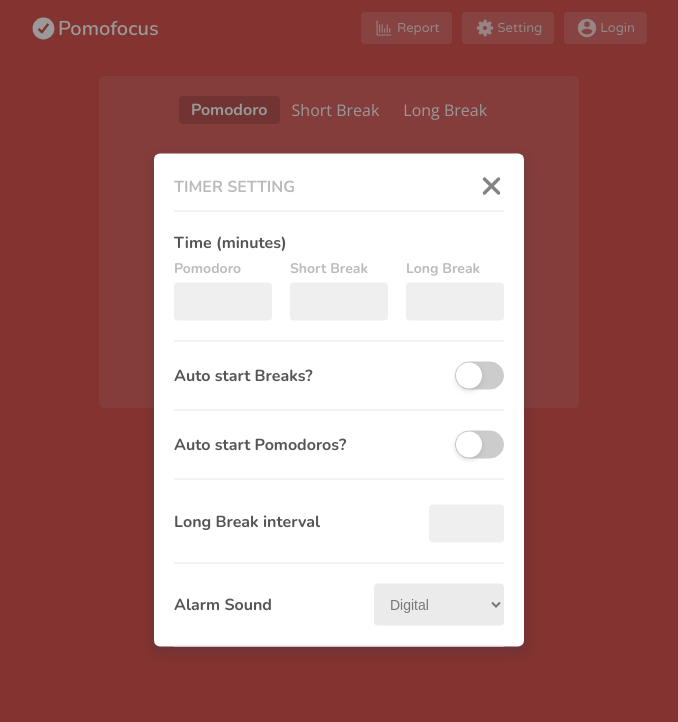
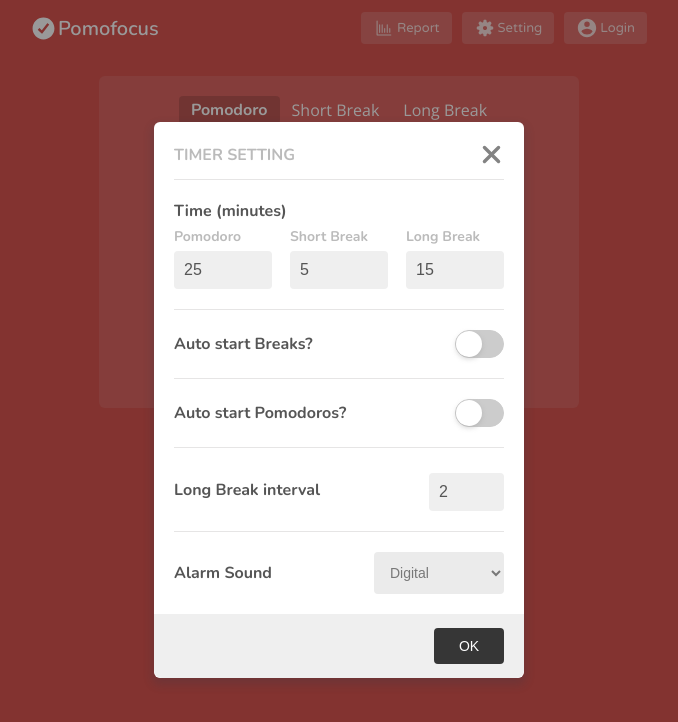
Before and after one commit to bekbolsun22/pomodoro, a React app: page / in a window 1280 px wide. Both pictures are taken after a click on the button "Setting". Shown: the top 722 px of the page, without its empty margins (301-979 px from the left). Built offline with nearby package versions, Linux system fonts and the light colour scheme.

Commit message:
add useTimer custom hook

```diff
--- a/src/components/timer/TimerDisplay.jsx
+++ b/src/components/timer/TimerDisplay.jsx
@@ -1,7 +1,6 @@
 import React from 'react'
 import styled from '@emotion/styled'
-import { useDispatch, useSelector } from 'react-redux'
-import { modeActions } from '../../store/modeSlice'
+import { useSelector } from 'react-redux'
 import { TimerOption } from './TimerOption'
 import { Button } from '../UI/Button'
 import { modeTimerSettings } from '../../utils/constants/general'
@@ -12,13 +11,13 @@
    { mode: 'Long Break', stage: 2 },
 ]
 
-export const TimerDisplay = () => {
+export const TimerDisplay = ({
+   onSwitchModeStage,
+   minutes,
+   seconds,
+   onToggleTimerTicking,
+}) => {
    const stage = useSelector((state) => state.mode.stage)
-   const dispath = useDispatch()
-
-   const switchModeStageHandler = (stage) => {
-      dispath(modeActions.switchModeStage(stage))
-   }
    return (
       <TimerDisplayBlock>
          <TimerBlock>
@@ -29,13 +28,20 @@
                      isActive={option.stage === stage}
                      mode={option.mode}
                      stage={option.stage}
-                     onSwitchMode={switchModeStageHandler}
+                     onSwitchMode={onSwitchModeStage}
                   />
                ))}
             </Options>
-            <Timer>25:00</Timer>
+            <Timer>
+               {minutes}:
+               {
+                  `${
+                     seconds % 60 > 9 ? seconds % 60 : `0${seconds % 60}`
+                  }`.split('.')[0]
+               }
+            </Timer>
             <StartTimerButton color={modeTimerSettings[stage].color}>
-               <Button>START</Button>
+               <Button onClick={onToggleTimerTicking}>START</Button>
             </StartTimerButton>
          </TimerBlock>
          <CountOfTimerLoop>#1</CountOfTimerLoop>
--- a/src/components/timer/TimerSetting.jsx
+++ b/src/components/timer/TimerSetting.jsx
@@ -4,7 +4,19 @@
 import close from '../../assets/icons/x.svg'
 import { Input } from '../UI/Input'
 
-export const TimerSetting = ({ onChangeVisible }) => {
+export const TimerSetting = ({
+   onChangeVisible,
+   settingValues,
+   onChangeSettingValues,
+   isAutoStarts,
+   onChangeAutoStart,
+   onUpdateSettings,
+}) => {
+   const { pomodoro, shortBreak, longBreak, longBreakInterval } = settingValues
+   const { isAutoStartBreaks, isAutoStartPomodoros } = isAutoStarts
+   const isDisabled = Object.values(settingValues).some(
+      (setting) => setting <= 0
+   )
    return (
       <Modal>
          <SettingBlock>
@@ -27,6 +39,9 @@
                         borderRds="4px"
                         fontSize="16px"
                         color="rgb(85, 85, 85)"
+                        name="pomodoro"
+                        onChange={onChangeSettingValues}
+                        value={pomodoro}
                      />
                   </InputBlock>
                   <InputBlock>
@@ -40,6 +55,9 @@
                         borderRds="4px"
                         fontSize="16px"
                         color="rgb(85, 85, 85)"
+                        name="shortBreak"
+                        onChange={onChangeSettingValues}
+                        value={shortBreak}
                      />
                   </InputBlock>
                   <InputBlock>
@@ -53,26 +71,39 @@
                         borderRds="4px"
                         fontSize="16px"
                         color="rgb(85, 85, 85)"
+                        name="longBreak"
+                        onChange={onChangeSettingValues}
+                        value={longBreak}
                      />
                   </InputBlock>
                </InputWrapper>
             </SettingInputs>
 
-            <AdvancedSettingsWrapper>
+            <AdvancedSettingsWrapper borderBottom>
                <SettingLabel>Auto start Breaks?</SettingLabel>
                <AutoStartCheckbox>
-                  <input type="checkbox" />
+                  <input
+                     type="checkbox"
+                     name="isAutoStartBreaks"
+                     onChange={onChangeAutoStart}
+                     checked={isAutoStartBreaks}
+                  />
                   <span />
                </AutoStartCheckbox>
             </AdvancedSettingsWrapper>
-            <AdvancedSettingsWrapper>
+            <AdvancedSettingsWrapper borderBottom>
                <SettingLabel>Auto start Pomodoros?</SettingLabel>
                <AutoStartCheckbox>
-                  <input type="checkbox" />
+                  <input
+                     type="checkbox"
+                     name="isAutoStartPomodoros"
+                     onChange={onChangeAutoStart}
+                     checked={isAutoStartPomodoros}
+                  />
                   <span />
                </AutoStartCheckbox>
             </AdvancedSettingsWrapper>
-            <AdvancedSettingsWrapper>
+            <AdvancedSettingsWrapper borderBottom>
                <SettingLabel>Long Break interval</SettingLabel>
                <LongBreakIntervalInputWrapper>
                   <Input
@@ -84,6 +115,9 @@
                      borderRds="4px"
                      fontSize="16px"
                      color="rgb(85, 85, 85)"
+                     name="longBreakInterval"
+                     onChange={onChangeSettingValues}
+                     value={longBreakInterval}
                   />
                </LongBreakIntervalInputWrapper>
             </AdvancedSettingsWrapper>
@@ -100,6 +134,11 @@
                </AlarmSoundSelectWrapper>
             </AdvancedSettingsWrapper>
          </SettingBlock>
+         <SaveSettingButtonWrapper>
+            <button onClick={onUpdateSettings} disabled={isDisabled}>
+               OK
+            </button>
+         </SaveSettingButtonWrapper>
       </Modal>
    )
 }
@@ -108,7 +147,6 @@
    padding: 20px 20px 0px;
    font-family: 'Nunito', sans-serif;
 `
-
 const SettingTop = styled.div`
    display: flex;
    justify-content: space-between;
@@ -133,7 +171,6 @@
    font-weight: bold;
    font-size: 16px;
 `
-
 const SettingInputs = styled.div`
    padding: 20px 0;
    border-block: 1px solid #e6e5e5;
@@ -144,21 +181,19 @@
    justify-content: space-between;
    margin-top: 5px;
 `
-
 const InputBlock = styled.div`
    display: flex;
    flex-direction: column;
    width: 98px;
 `
-
 const AdvancedSettingsWrapper = styled.div`
    display: flex;
    align-items: center;
    justify-content: space-between;
    padding: 20px 0;
-   border-bottom: 1px solid #e6e5e5;
+   border-bottom: ${({ borderBottom }) =>
+      borderBottom ? '1px solid #e6e5e5' : 's'};
 `
-
 const AutoStartCheckbox = styled.label`
    font-size: 17px;
    position: relative;
@@ -203,7 +238,6 @@
       transition: 0.4s;
    }
 `
-
 const LongBreakIntervalInputWrapper = styled.div`
    width: 75px;
 `
@@ -221,3 +255,28 @@
       border: none;
    }
 `
+const SaveSettingButtonWrapper = styled.div`
+   padding: 14px 20px;
+   text-align: right;
+   border-bottom-left-radius: 8px;
+   border-bottom-right-radius: 8px;
+   background-color: rgb(239, 239, 239);
+   & button {
+      border-radius: 4px;
+      cursor: pointer;
+      color: white;
+      opacity: 0.9;
+      font-size: 14px;
+      padding: 8px 12px;
+      width: 70px;
+      background-color: rgb(34, 34, 34);
+      border: 2px solid rgb(34, 34, 34);
+      &:hover {
+         opacity: 1;
+      }
+      &:disabled {
+         opacity: 0.5;
+         cursor: not-allowed;
+      }
+   }
+`
--- /dev/null
+++ b/src/hooks/useTimer.js
@@ -0,0 +1,55 @@
+import { useCallback, useEffect, useState } from 'react'
+
+export const useTimer = (timeStage, timeUp, stage, ticking) => {
+   const [minutes, setMinutes] = useState(0)
+   const [seconds, setSeconds] = useState(0)
+   const [consumedSeconds, setConsumedSeconds] = useState(0)
+
+   const getTickingTime = useCallback(() => {
+      const seconds = (timeStage * 3600) / 60
+      const time = `${Math.floor(seconds / 60)}:${
+         seconds % 60 > 9 ? seconds % 60 : `0${seconds % 60}`
+      }`
+      const [minute, second] = time.split(':')
+      setMinutes(Number(minute))
+      setSeconds(Number(second))
+   }, [timeStage])
+
+   useEffect(() => {
+      getTickingTime()
+   }, [getTickingTime])
+
+   const clockTicking = useCallback(() => {
+      if (minutes === 0 && seconds === 0) {
+         timeUp()
+      } else if (seconds === 0) {
+         setMinutes((minute) => minute - 1)
+         setSeconds(59)
+      } else {
+         setSeconds((second) => second - 1)
+      }
+   }, [minutes, seconds, stage, timeUp])
+
+   useEffect(() => {
+      window.onbeforeunload = () => {
+         return consumedSeconds && !ticking ? 'Show warning' : null
+      }
+      const timer = setInterval(() => {
+         if (!ticking) {
+            clockTicking()
+            setConsumedSeconds((second) => second + 1)
+         }
+      }, 1000)
+      return () => {
+         clearInterval(timer)
+      }
+   }, [
+      ticking,
+      stage,
+      consumedSeconds,
+      clockTicking,
+      setConsumedSeconds,
+      timeUp,
+   ])
+   return { minutes, seconds, consumedSeconds }
+}
--- /dev/null
+++ b/src/hooks/useToggle.js
@@ -0,0 +1,11 @@
+import { useState } from 'react'
+
+const useToggle = (initialState = false) => {
+   const [state, setState] = useState(initialState)
+
+   const toggleHandler = () => setState((prevState) => !prevState)
+
+   return [state, toggleHandler]
+}
+
+export default useToggle
--- a/src/pages/main/Main.jsx
+++ b/src/pages/main/Main.jsx
@@ -1,30 +1,98 @@
 import React, { useState } from 'react'
 import ReactDOM from 'react-dom'
-import { useSelector } from 'react-redux'
+import { useDispatch, useSelector } from 'react-redux'
 import { TimerDisplay } from '../../components/timer/TimerDisplay'
 import { TimerHeader } from '../../components/timer/TimerHeader'
 import { TimerSetting } from '../../components/timer/TimerSetting'
 import { Background } from '../../components/UI/Background'
+import { useTimer } from '../../hooks/useTimer'
+import useToggle from '../../hooks/useToggle'
+import { modeActions } from '../../store/modeSlice'
+import { timerActions } from '../../store/timerSlice'
 import { modeTimerSettings } from '../../utils/constants/general'
 
 const Main = () => {
    const stage = useSelector((state) => state.mode.stage)
-   const [isVisibleTimerSetting, setIsVisibleTimerSetting] = useState(false)
+   const { pomodoro, shortBreak, longBreak } = useSelector(
+      (state) => state.timer.settings
+   )
+   const dispatch = useDispatch()
 
-   const changeVisibleTimerSettingHandler = () => {
-      setIsVisibleTimerSetting((visible) => !visible)
+   const [isVisibleTimerSetting, toggleVisibleTimerSetting] = useToggle(false)
+   const [timerTicking, toggleTimerTicking] = useToggle(true)
+
+   const timeStage = {
+      0: pomodoro,
+      1: shortBreak,
+      2: longBreak,
+   }
+   const timeUp = () => {
+      alert(`it's time!`)
+   }
+   const { minutes, seconds } = useTimer(
+      timeStage[stage],
+      timeUp,
+      stage,
+      timerTicking
+   )
+
+   const [timerSettingValues, setTimerSettingValues] = useState({
+      pomodoro: 25,
+      shortBreak: 5,
+      longBreak: 15,
+      longBreakInterval: 2,
+   })
+   const [isAutoStarts, setIsAutoStarts] = useState({
+      isAutoStartBreaks: false,
+      isAutoStartPomodoros: false,
+   })
+
+   const changeSettingValuesHandler = (e) => {
+      const { name, value } = e.target
+      setTimerSettingValues((values) => {
+         return {
+            ...values,
+            [name]: value,
+         }
+      })
+   }
+   const changeAutoStartsHandler = (e) => {
+      const { name, checked } = e.target
+      setIsAutoStarts((isAuto) => {
+         return {
+            ...isAuto,
+            [name]: checked,
+         }
+      })
+   }
+   const saveSettingValuesToStoreHandler = () => {
+      const settings = Object.assign(timerSettingValues, isAutoStarts)
+      dispatch(timerActions.updateTimerSettings(settings))
+   }
+   const switchModeStageHandler = (stage) => {
+      dispatch(modeActions.switchModeStage(stage))
    }
    return (
       <>
          <Background bgColor={modeTimerSettings[stage].color}>
-            <TimerHeader onChangeVisible={changeVisibleTimerSettingHandler} />
-            <TimerDisplay />
+            <TimerHeader onChangeVisible={toggleVisibleTimerSetting} />
+            <TimerDisplay
+               onSwitchModeStage={switchModeStageHandler}
+               minutes={minutes}
+               seconds={seconds}
+               onToggleTimerTicking={toggleTimerTicking}
+            />
          </Background>
          {isVisibleTimerSetting &&
             ReactDOM.createPortal(
                <Background bgColor="rgba(0, 0, 0, 0.4)">
                   <TimerSetting
-                     onChangeVisible={changeVisibleTimerSettingHandler}
+                     onChangeVisible={toggleVisibleTimerSetting}
+                     settingValues={timerSettingValues}
+                     onChangeSettingValues={changeSettingValuesHandler}
+                     isAutoStarts={isAutoStarts}
+                     onChangeAutoStart={changeAutoStartsHandler}
+                     onUpdateSettings={saveSettingValuesToStoreHandler}
                   />
                </Background>,
                document.getElementById('background')
--- a/src/store/timerSlice.js
+++ b/src/store/timerSlice.js
@@ -14,7 +14,11 @@
 const timerSlice = createSlice({
    name: 'timer',
    initialState: initState,
-   reducers: {},
+   reducers: {
+      updateTimerSettings(state, { payload: settings }) {
+         state.settings = settings
+      },
+   },
 })
 
 export const timerActions = timerSlice.actions
```
Also changed, not shown: .eslintrc.json.
